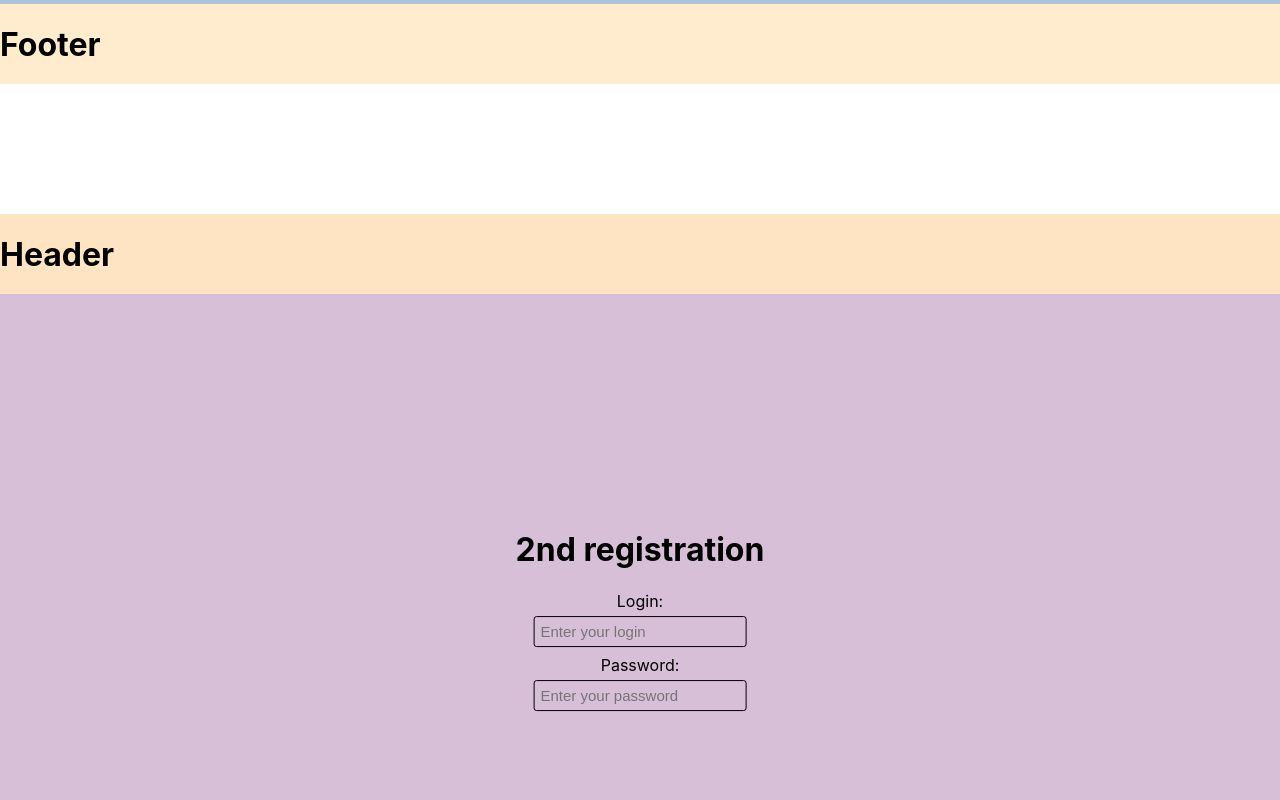
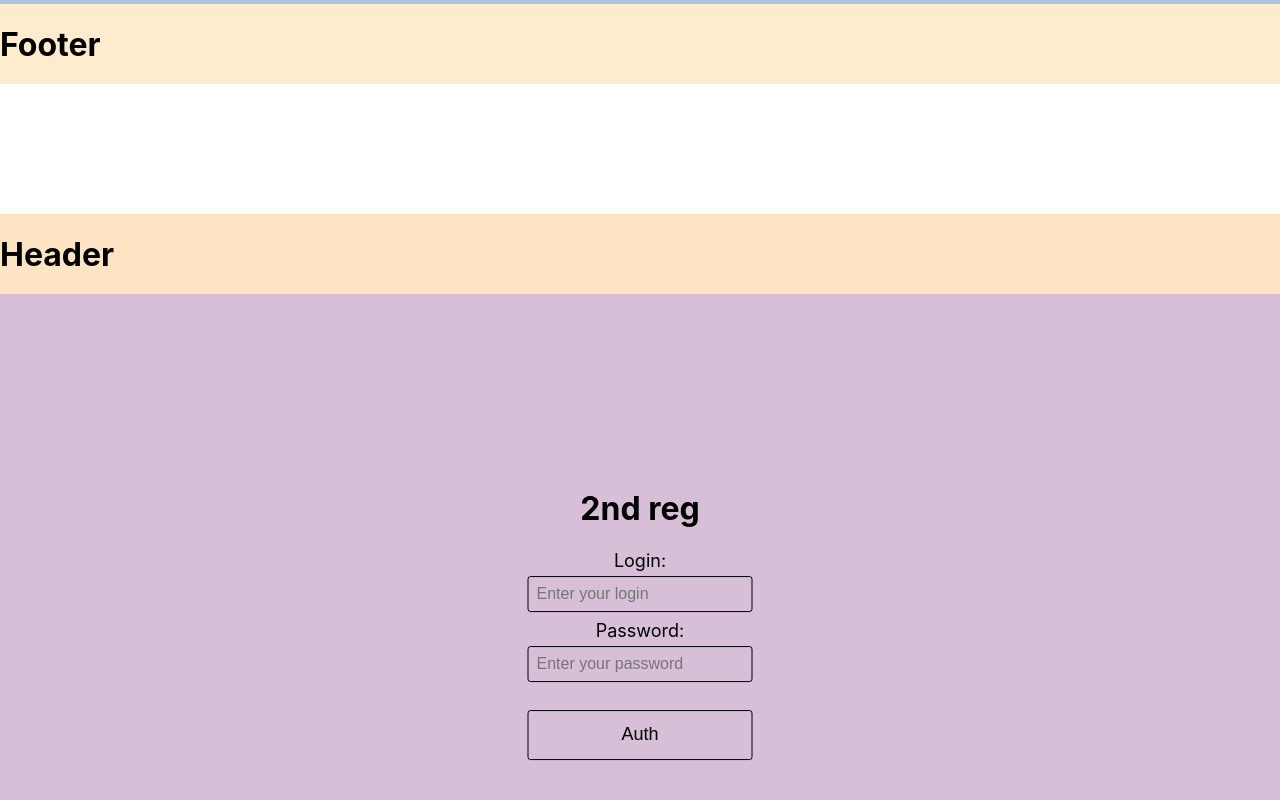
Before and after one commit to serzh0/react_course_2022, a React (Create React App) app: page / in a window 1280 px wide. Shown: the part 2636-3436 px from the top of the page. Built offline with nearby package versions, Linux system fonts and the light colour scheme.

Commit message:
hw_less4

```diff
--- /dev/null
+++ b/src/components/common/Button/Button.module.scss
@@ -0,0 +1,11 @@
+.form__button {
+  width: 100%;
+  height: 50px;
+  cursor: pointer;
+  background-color: transparent;
+  border: 1px solid black;
+  font-size: 18px;
+  color: #000000;
+  text-align: center;
+  margin-top: 20px;
+}
--- /dev/null
+++ b/src/components/common/Button/index.tsx
@@ -0,0 +1,15 @@
+import React from 'react';
+import style from './Button.module.scss';
+
+type ButtonPropsType = {
+  title: string;
+  onClick: () => void;
+};
+
+const Button = ({ title, onClick }: ButtonPropsType) => (
+  <button className={style.form__button} type="button" onClick={onClick}>
+    {title}
+  </button>
+);
+
+export default Button;
--- a/src/components/common/Form/Input/Input.module.scss
+++ b/src/components/common/Form/Input/Input.module.scss
@@ -3,8 +3,8 @@ input {
   border: 1px solid black;
   background-color: transparent;
   border-radius: 3px;
-  padding: 6px;
-  font-size: 15px;
+  padding: 8px;
+  font-size: 16px;
 }
 .input__wrapper {
   display: flex;
@@ -12,5 +12,6 @@ input {
   align-items: center;
 }
 .input__span {
+  font-size: 18px;
   margin-bottom: 5px;
 }
--- a/src/components/pages/AuthPage/AuthPage.module.scss
+++ b/src/components/pages/AuthPage/AuthPage.module.scss
@@ -1,5 +1,4 @@
 .content {
   grid-area: content;
   background-color: rgb(255, 199, 154);
-  font-size: 20px;
 }
--- a/src/components/pages/AuthPage/index.tsx
+++ b/src/components/pages/AuthPage/index.tsx
@@ -1,4 +1,5 @@
 import React from 'react';
+import Button from '../../common/Button';
 import Form from '../../common/Form';
 import Input from '../../common/Form/Input';
 import PageWrapper from '../../common/PageWrapper';
@@ -10,6 +11,7 @@ const AuthPage = () => (
       <Form title="Auth">
         <Input title="Your login:" placeholder="Enter login" id="1" />
         <Input title="Your password:" placeholder="Enter password" id="1" />
+        <Button title="Auth" onClick={() => console.log('Auth')} />
       </Form>
     </div>
   </PageWrapper>
--- a/src/components/pages/RegistrationPage/index.tsx
+++ b/src/components/pages/RegistrationPage/index.tsx
@@ -1,4 +1,5 @@
 import React from 'react';
+import Button from '../../common/Button';
 import Form from '../../common/Form';
 import Input from '../../common/Form/Input';
 import PageWrapper from '../../common/PageWrapper';
@@ -12,6 +13,7 @@ const RegistrationPage = () => (
         <Input title="Your nickname:" placeholder="Enter nickname" id="1" />
         <Input title="Your password:" placeholder="Enter password" id="1" />
         <Input title="Repeat password:" placeholder="Enter password" id="1" />
+        <Button title="Auth" onClick={() => console.log('Registration')} />
       </Form>
     </div>
   </PageWrapper>
--- a/src/components/pages/SecondAuthPage/index.tsx
+++ b/src/components/pages/SecondAuthPage/index.tsx
@@ -1,4 +1,5 @@
 import React from 'react';
+import Button from '../../common/Button';
 import Form from '../../common/Form';
 import Input from '../../common/Form/Input';
 import PageWrapper from '../../common/PageWrapper';
@@ -7,9 +8,10 @@ import style from './SecondAuthPage.module.scss';
 const SecondAuthPage = () => (
   <PageWrapper>
     <div className={style.content}>
-      <Form title="2nd registration">
+      <Form title="2nd reg">
         <Input title="Login:" placeholder="Enter your login" id="1" />
         <Input title="Password:" placeholder="Enter your password" id="2" />
+        <Button title="Auth" onClick={() => console.log('2nd registration')} />
       </Form>
     </div>
   </PageWrapper>
```
